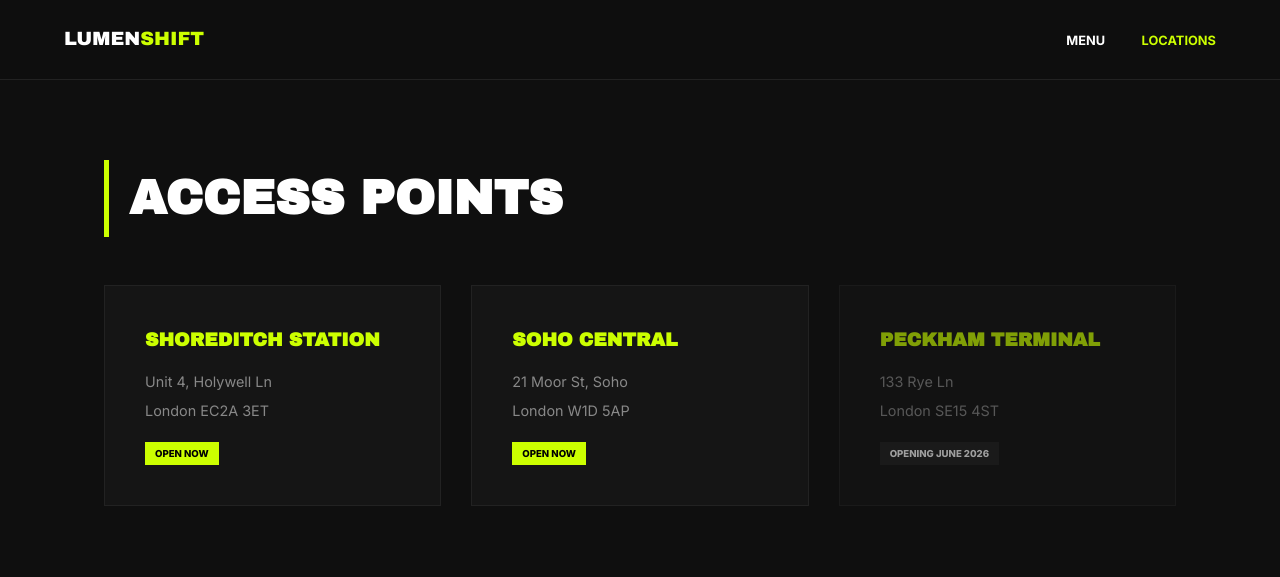
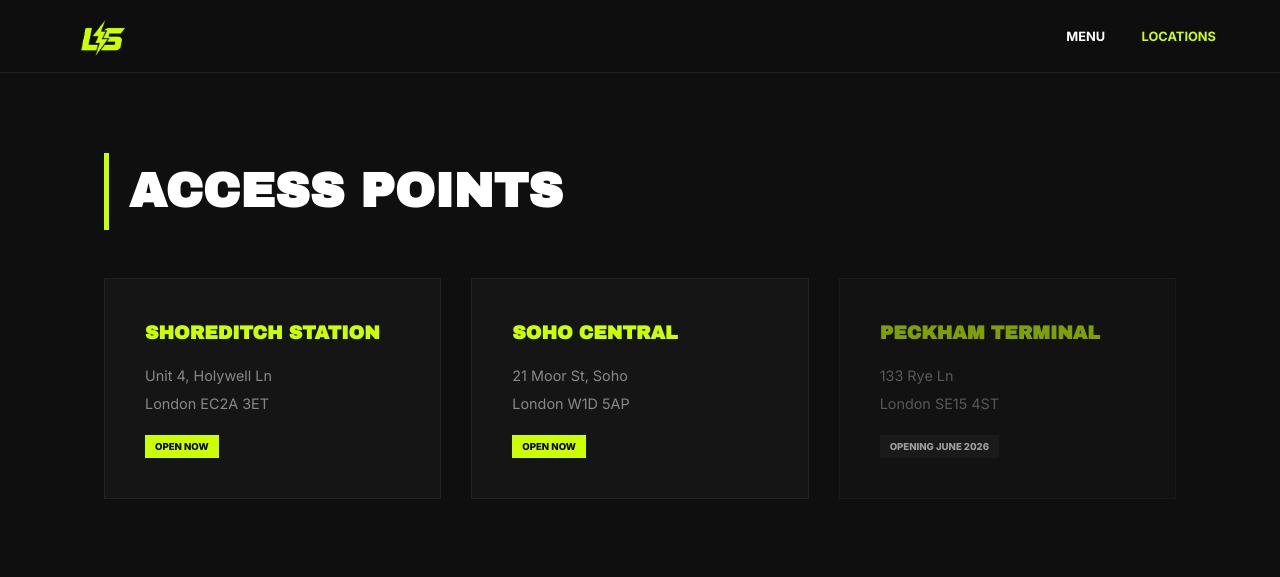
Before and after one commit to astagme/lumen, a plain HTML site: page story.html in a window 1280 px wide. Shown: the top 577 px of the page. Drawn offline with Linux system fonts and the light colour scheme.

Commit message:
Update story.html

```diff
--- a/story.html
+++ b/story.html
@@ -38,15 +38,20 @@
         }
         .fade-wrapper.is-visible { opacity: 1; transform: translateY(0); filter: blur(0); }
 
+        /* НАВИГАЦИЯ */
         nav {
             display: flex; justify-content: space-between; align-items: center;
-            padding: 1.5rem 5%; position: sticky; top: 0; z-index: 100;
+            padding: 1rem 5%; position: sticky; top: 0; z-index: 1000;
             background: rgba(15, 15, 15, 0.9); backdrop-filter: blur(10px);
             border-bottom: 1px solid #222;
         }
 
-        .logo { font-family: var(--font-display); text-decoration: none; color: white; text-transform: uppercase; font-size: 1.2rem; }
-        .logo span { color: var(--shift-lime); }
+        /* ЛОГОТИП */
+        .logo-img {
+            height: 40px;
+            width: auto;
+            display: block;
+        }
 
         .nav-links a {
             text-decoration: none; color: var(--text-white); font-weight: 700;
@@ -78,7 +83,7 @@
             grid-template-columns: 1fr 1fr;
             gap: 60px;
             background: linear-gradient(rgba(0,0,0,0.7), rgba(0,0,0,0.9)),
-                        url('images/story.png') center/cover no-repeat; /* Путь к картинке с креслом */
+                        url('images/story.png') center/cover no-repeat;
             padding: 80px 60px;
             border: 1px solid #222;
             position: relative;
@@ -106,13 +111,17 @@
         @media (max-width: 900px) {
             .feedback-section { grid-template-columns: 1fr; padding: 40px; }
             form { padding: 20px; }
+            .logo-img { height: 32px; }
+            .nav-links a { margin-left: 1rem; font-size: 0.7rem; }
         }
     </style>
 </head>
 <body oncontextmenu="return false;">
 
     <nav>
-        <a href="index.html" class="logo">LUMEN<span>SHIFT</span></a>
+        <a href="index.html" class="logo">
+            <img src="images/ls.png" alt="LUMEN SHIFT" class="logo-img">
+        </a>
         <div class="nav-links">
             <a href="menu.html">Menu</a>
             <a href="story.html" style="color: var(--shift-lime)">Locations</a>
```
